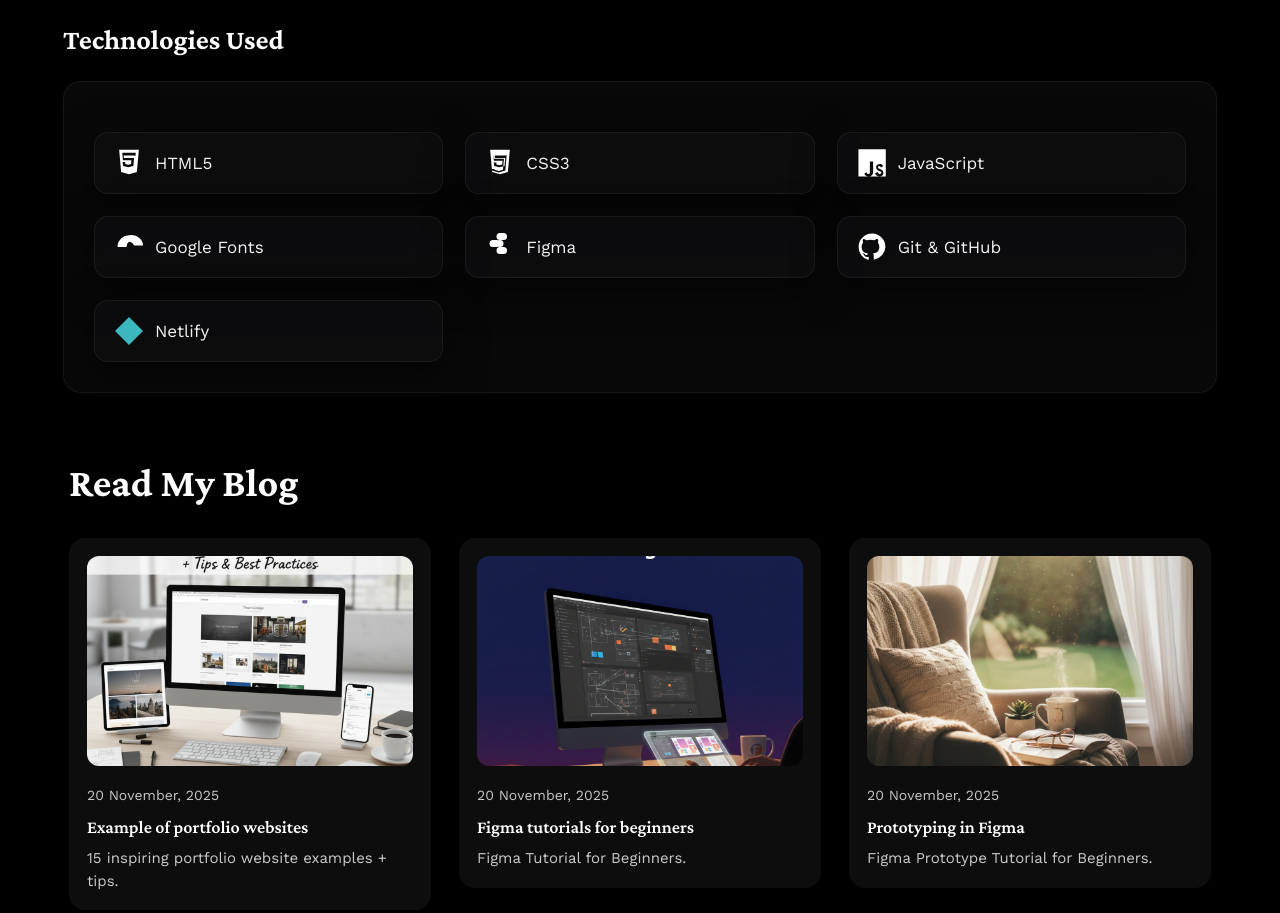
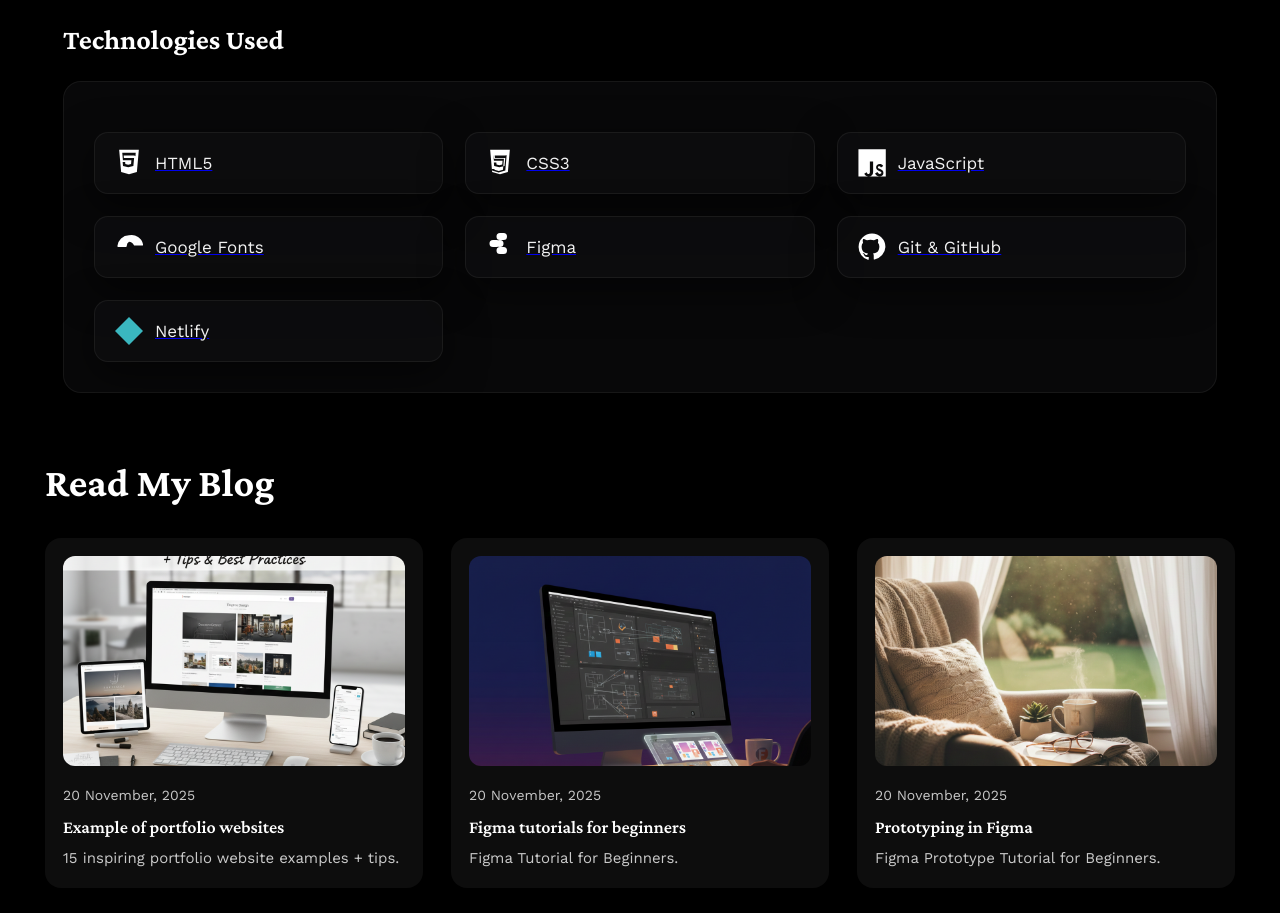
Before and after one commit to veronise284-netizen/velo, a plain HTML site: page index.html port.html in a window 1280 px wide. Shown: the part 2362-3275 px from the top of the page. Drawn offline with nearby package versions, Linux system fonts and the light colour scheme.

Commit message:
initiate technologies section

```diff
--- a/index.html port.html
+++ b/index.html port.html
@@ -490,49 +490,53 @@
 
   <div class="tech-card">
     <div class="tech-grid">
+
       <!-- HTML -->
-        <div class="tech-item">
+      <a class="tech-item" href="https://developer.mozilla.org/en-US/docs/Glossary/HTML5#:~:text=The%20term%20HTML5%20is%20essentially,a%20new%20version%20of%20HTML." target="_blank">
         <svg viewBox="0 0 128 128" aria-hidden="true"><path d="M19 3l9 102 36 10 36-10 9-102H19zm69.4 26.3H39.6l1 11.4h46.7l-3.3 36.6-23.7 6.5-23.7-6.5-1.6-18.3h11.4l.8 9.2 13.1 3.5 13.1-3.5 1.5-17H36.2l-3-34.1h61.6l-1.4 16.2z"/></svg>
         <span>HTML5</span>
-        </div>
+      </a>
 
       <!-- CSS -->
-        <div class="tech-item">
+      <a class="tech-item" href="https://www.browserstack.com/guide/what-is-css3#:~:text=CSS3%20is%20a%20modularized%20stylesheet,greater%20flexibility%20in%20web%20design." target="_blank">
         <svg viewBox="0 0 128 128" aria-hidden="true"><path d="M19 3l9 102 36 10 36-10 9-102H19zm69.3 26.3H39.8l1 11.4H88l-3.2 36.5-23.8 6.6-23.8-6.6-1.3-15.2h11.4l.8 9.2 13 3.5 13.2-3.5 1.5-17H36.3L33 29h61.4l-6.1 69.7-30.2 8.8-30.3-8.8-.7-7.6h11.3l.4 4.3 19.4 5.2 19.4-5.2 4.5-51.3H36.5L33.3 29h58.8z"/></svg>
         <span>CSS3</span>
-        </div>
+      </a>
 
       <!-- JavaScript -->
-        <div class="tech-item">
+      <a class="tech-item" href="https://codefinity.com/courses/v2/515d0daa-521e-42b6-8924-7df40da6d6ac?utm_source=google&utm_medium=cpc&utm_campaign=21409534736&utm_content=164407168032&utm_term=javascript&dki=Javascript&gad_source=1&gad_campaignid=21409534736&gbraid=0AAAAABTeUgQkOkPt5n2qb99Vdwlp_xy7q&gclid=CjwKCAiAraXJBhBJEiwAjz7MZYYYCHAwLpW3FvVNsHbnLUjNgkcDihXufGxQy3J6THNcMkYcsvNUyRoCLNcQAvD_BwE" target="_blank">
         <svg viewBox="0 0 128 128" aria-hidden="true"><path d="M2 1v125h125V1H2zm67.1 104.3c0 13.8-8.1 20.1-19.9 20.1-10.7 0-17.3-5.6-20.6-12.3l10.9-6.6c2 4.4 3.8 8.1 8.1 8.1 4.1 0 6.7-1.6 6.7-7.8V57.7h14.8v47.6zm33 20.1c-12.3 0-20.3-5.8-24.1-13.6l10.9-6.3c2.6 4.3 5 8.4 10.7 8.4 4.5 0 7.4-2.2 7.4-5.3 0-3.7-2.9-5-8.1-7.2l-2.8-1.2c-8-3.4-13.3-7.7-13.3-16.8 0-8.4 6.4-14.8 16.4-14.8 7.1 0 12.2 2.5 15.9 9l-10 6.5c-2.2-3.9-4.6-5.4-8.1-5.4-3.7 0-6 2.3-6 5 0 3.5 2.3 4.9 7.5 7l2.8 1.2c9.5 4.1 14.9 8.2 14.9 17.5.1 10-7.8 15.4-18.8 15.4z"/></svg>
         <span>JavaScript</span>
-        </div>
+      </a>
 
       <!-- Google Fonts -->
-        <div class="tech-item">
+      <a class="tech-item" href="https://fonts.google.com/" target="_blank">
         <svg viewBox="0 0 24 24" aria-hidden="true"><path d="M12 2a9.99 9.99 0 00-9.95 9.24c-.04.39.27.76.67.76h6.61a.75.75 0 00.74-.63A4.5 4.5 0 0112 7.5c1.87 0 3.46 1.17 4.11 2.83a.75.75 0 00.7.47h6.61c.4 0 .71-.37.67-.76A10 10 0 0012 2z" fill="#fff"/></svg>
         <span>Google Fonts</span>
-        </div>
+      </a>
 
       <!-- Figma -->
-        <div class="tech-item">
+      <a class="tech-item" href="https://www.figma.com/proto/wookb5Ms4ijMBbusc6nF1O/Portfolio-Veronise?node-id=1-487&starting-point-node-id=1%3A487" target="_blank">
         <svg viewBox="0 0 24 24" aria-hidden="true"><path d="M12 12a3 3 0 100-6 3 3 0 000 6zm0 0a3 3 0 110 6 3 3 0 010-6zm0-12a3 3 0 000 6h3a3 3 0 100-6h-3zm0 12h3a3 3 0 110 6h-3a3 3 0 110-6zm-6-6a3 3 0 100 6h3a3 3 0 000-6H6z" fill="#fff"/></svg>
         <span>Figma</span>
-        </div>
+      </a>
 
       <!-- GitHub -->
-        <div class="tech-item">
+      <a class="tech-item" href="https://github.com/veronise284-netizen/velo/settings/pages" target="_blank">
         <svg viewBox="0 0 24 24" aria-hidden="true"><path d="M12 .5A11.5 11.5 0 00.5 12a11.5 11.5 0 008 11c.5.1.7-.2.7-.5v-2c-3.3.7-4-1.6-4-1.6-.4-1-.9-1.3-.9-1.3-.7-.5.1-.5.1-.5.8.1 1.3.8 1.3.8.7 1.3 1.9.9 2.3.7.1-.5.3-.9.6-1.1-2.7-.3-5.5-1.3-5.5-6a4.6 4.6 0 011.2-3.2 4.2 4.2 0 01.1-3.2s1-.3 3.3 1.2a11.4 11.4 0 016 0c2.3-1.6 3.3-1.2 3.3-1.2a4.2 4.2 0 01.1 3.2 4.6 4.6 0 011.2 3.2c0 4.7-2.8 5.7-5.5 6 .4.3.7.9.7 1.9v2.8c0 .3.2.6.7.5A11.5 11.5 0 0023.5 12 11.5 11.5 0 0012 .5z"/></svg>
         <span>Git & GitHub</span>
-        </div>
+      </a>
 
       <!-- Netlify -->
-        <div class="tech-item">
+      <a class="tech-item" href="https://app.netlify.com/projects/veronise-portfolio/overview" target="_blank">
         <svg viewBox="0 0 256 256" aria-hidden="true"><path d="M128 0l128 128-128 128L0 128 128 0z" fill="#3ab7bf"/></svg>
         <span>Netlify</span>
+      </a>
+
     </div>
   </div>
-    </div>
+</section>
+
   </section>
 
 
```
Lines whose indentation alone changed are shown as unchanged.
